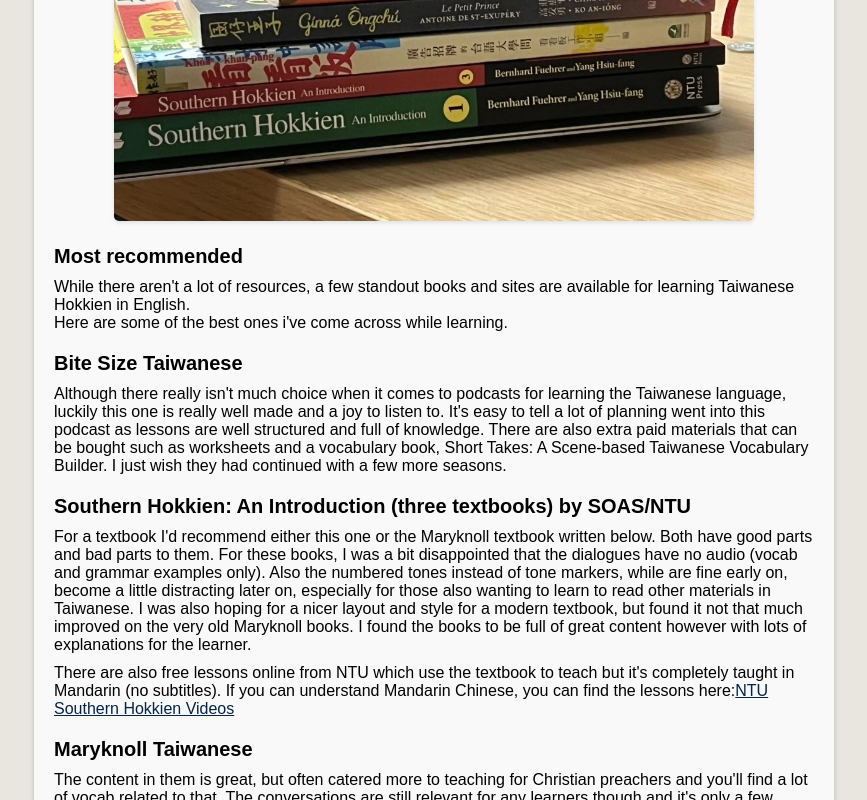
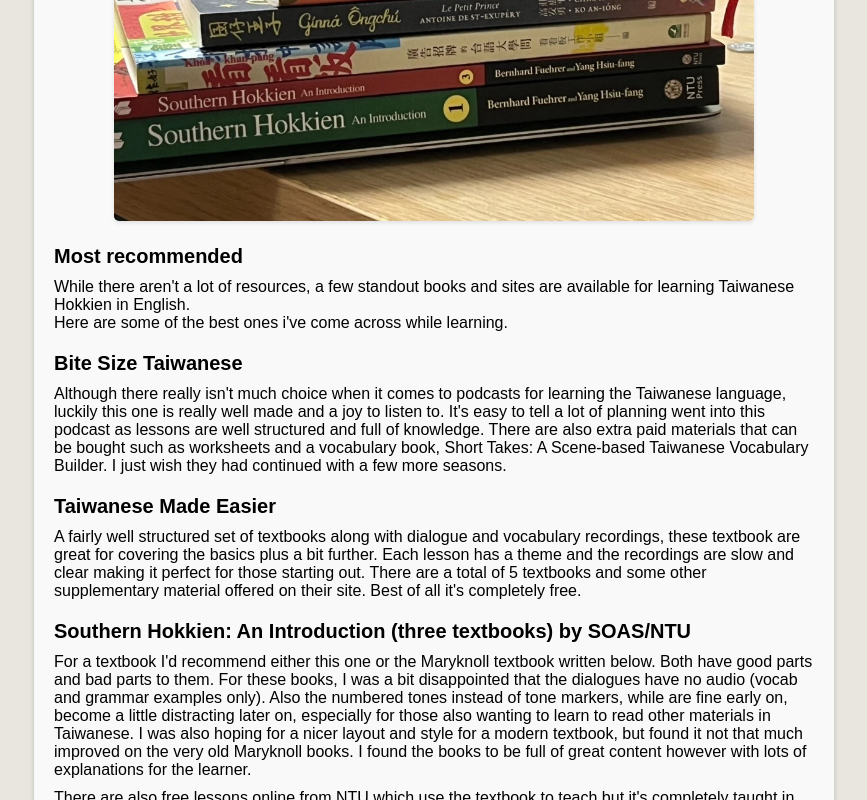
Before and after one commit to jielongjp/study-taigi, a Next.js app: page /blog/resources in a window 1280 px wide. Shown: the part 382-1182 px from the top of the page, without its empty margins (206-1073 px from the left). Built offline with nearby package versions, Linux system fonts and the light colour scheme.

Commit message:
add vocab list

```diff
--- a/src/pages/blog/resources/index.tsx
+++ b/src/pages/blog/resources/index.tsx
@@ -44,6 +44,15 @@
           as worksheets and a vocabulary book, Short Takes: A Scene-based
           Taiwanese Vocabulary Builder. I just wish they had continued with a
           few more seasons.
+        </StParagraph>
+        <StHeading>Taiwanese Made Easier</StHeading>
+        <StParagraph>
+          A fairly well structured set of textbooks along with dialogue and
+          vocabulary recordings, these textbook are great for covering the
+          basics plus a bit further. Each lesson has a theme and the recordings
+          are slow and clear making it perfect for those starting out. There are
+          a total of 5 textbooks and some other supplementary material offered
+          on their site. Best of all it&apos;s completely free.
         </StParagraph>
         <StHeading>
           Southern Hokkien: An Introduction (three textbooks) by SOAS/NTU
--- a/src/utils/CatergoryNames.ts
+++ b/src/utils/CatergoryNames.ts
@@ -1,6 +1,7 @@
 interface Category {
   url: string;
   is_freq?: boolean;
+  vocab_description?: string;
 }
 
 interface CategoryName {
@@ -102,6 +103,11 @@
     url: "https://docs.google.com/spreadsheets/d/e/2PACX-1vSf2CHodZ6hYigjqYwqdIY8p_ZsJI5LFUTYhhie-69E4bkTBjpUXkhoYox5_4CDW3WEZEmN4xhECfpF/pubhtml?gid=84457090&single=true",
     is_freq: true,
   },
+  taiwanese_made_easier_book_one: {
+    url: "https://docs.google.com/spreadsheets/d/e/2PACX-1vSf2CHodZ6hYigjqYwqdIY8p_ZsJI5LFUTYhhie-69E4bkTBjpUXkhoYox5_4CDW3WEZEmN4xhECfpF/pubhtml?gid=835144357&single=true",
+    vocab_description:
+      "Basic Taiwanese Hokkien Vocabulary from the Taiwanese Made Easier series book one.",
+  },
 };
 
 export default CategoryNames;
```
Also changed, not shown: src/pages/vocab/[category].tsx (+7 -0 lines), 1 other file (tests, documents, lock files or other folders).
